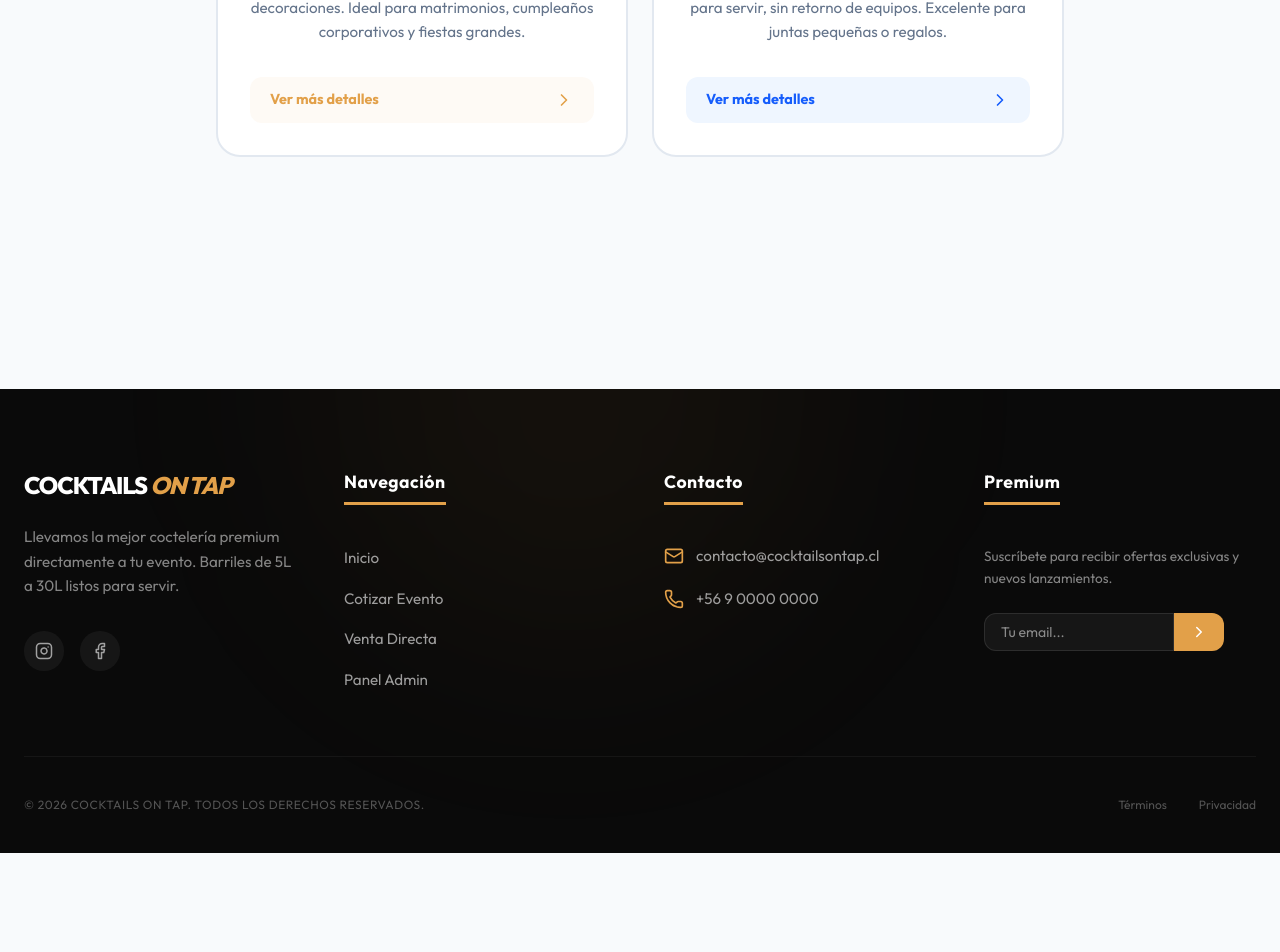
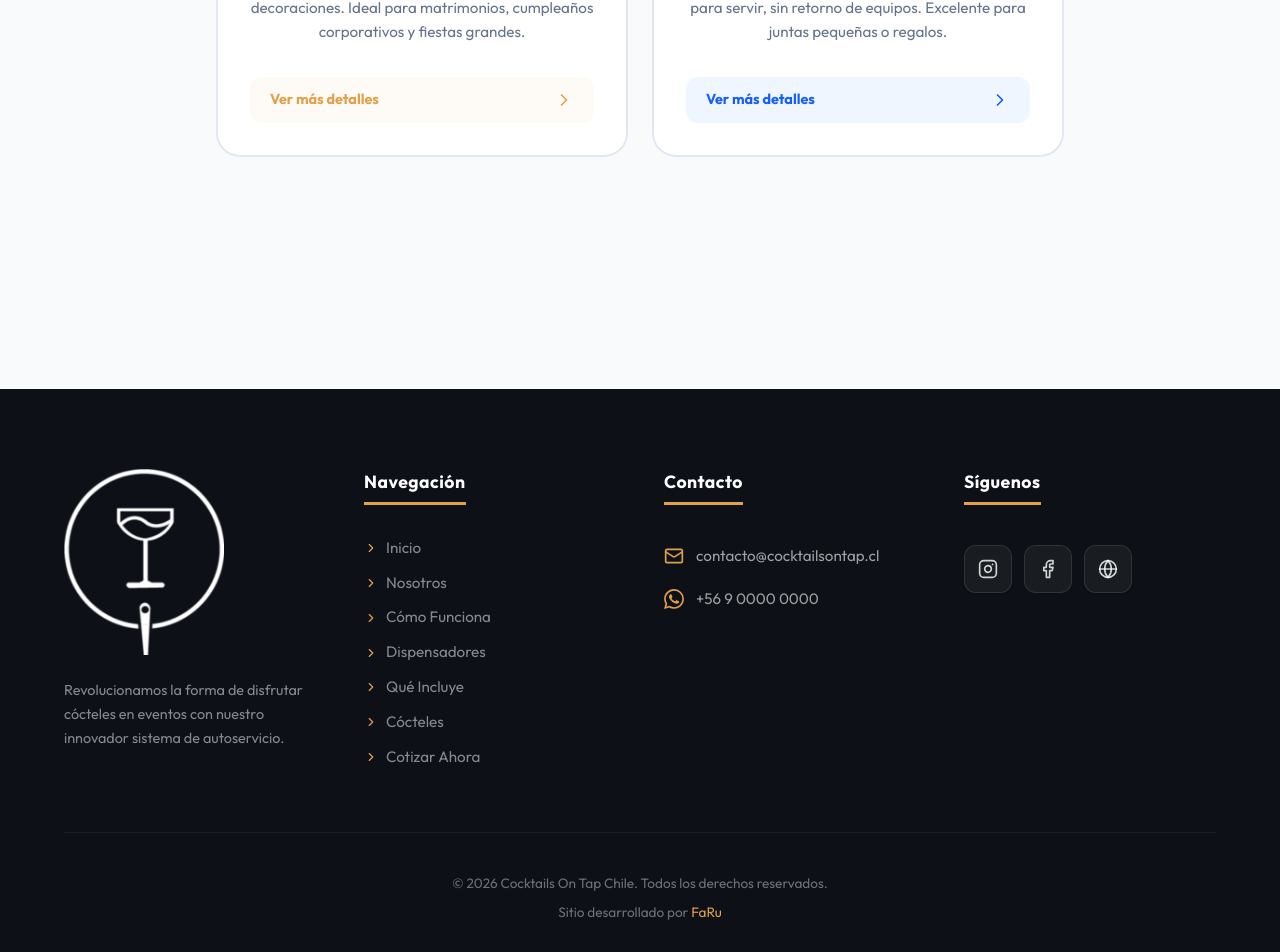
Before and after one commit to faru1983/cocktailsontap.cl, a Next.js app: page /cotizar in a window 1280 px wide. Shown: the part 411-1363 px from the top of the page. Before the commit the page ends 1264 px from the top, so only its background shows below. Built offline with nearby package versions, Linux system fonts and the light colour scheme; no server answers; the database is empty.

Commit message:
feat: implement responsive Footer component with navigation and contact information

```diff
--- a/components/Footer.tsx
+++ b/components/Footer.tsx
@@ -1,50 +1,58 @@
-import { WHATSAPP_URL, WHATSAPP_LABEL } from '@/lib/config';
-import { Mail, Phone, Instagram, Facebook } from 'lucide-react';
-import Link from 'next/link';
+'use client';
+
+import Image from 'next/image';
+import { usePathname } from 'next/navigation';
+import { ChevronRight, Mail, Globe, Instagram, Facebook } from 'lucide-react';
+import { WhatsappIcon } from '@/components/icons';
+import { SITE_URL, WHATSAPP_URL, WHATSAPP_LABEL } from '@/lib/config';
+
 
 export default function Footer() {
-    const year = new Date().getFullYear();
+    const pathname = usePathname();
+    if (pathname?.startsWith('/admin')) return null;
 
     return (
-        <footer className="relative bg-[#0a0a0a] pt-20 pb-10 overflow-hidden">
-            {/* Gradientes de fondo */}
-            <div className="absolute top-0 left-1/4 w-[500px] h-[500px] bg-primary/5 rounded-full blur-[120px] -translate-y-1/2" />
-            <div className="absolute bottom-0 right-1/4 w-[400px] h-[400px] bg-secondary/5 rounded-full blur-[100px] translate-y-1/2" />
-
-            <div className="container mx-auto px-6 relative z-10">
-                <div className="grid grid-cols-1 md:grid-cols-2 lg:grid-cols-4 gap-12 mb-16">
-                    {/* Marca */}
-                    <div className="flex flex-col items-center md:items-start text-center md:text-left">
-                        <Link href="/" className="inline-block mb-6 group">
-                            <span className="text-2xl font-black tracking-tighter text-white">
-                                COCKTAILS <span className="text-primary italic">ON TAP</span>
-                            </span>
-                        </Link>
-                        <p className="text-white/50 text-[0.95rem] leading-relaxed max-w-xs">
-                            Llevamos la mejor coctelería premium directamente a tu evento. Barriles de 5L a 30L listos para servir.
+        <footer className="bg-[#0d1117] text-white/80 pt-20">
+            <div className="max-w-[1200px] mx-auto px-6">
+                {/* Grid principal */}
+                <div className="grid grid-cols-1 md:grid-cols-4 gap-8 md:gap-12 mb-16 text-center md:text-left">
+                    {/* Columna 1 — Logo + descripción */}
+                    <div className="flex flex-col items-center md:items-start">
+                        <Image
+                            src="/assets/logo.webp"
+                            alt="Cocktails On Tap Logo"
+                            width={160}
+                            height={80}
+                            className="w-[140px] md:w-[160px] h-auto mb-6 brightness-0 invert opacity-100"
+                        />
+                        <p className="text-[0.9rem] leading-[1.65] text-white/50 max-w-[280px]">
+                            Revolucionamos la forma de disfrutar cócteles en eventos con nuestro innovador sistema de autoservicio.
                         </p>
-                        <div className="flex gap-4 mt-8">
-                            <a href="https://instagram.com/cocktailsontap.cl" target="_blank" className="w-10 h-10 rounded-full bg-white/5 flex items-center justify-center text-white/60 hover:bg-primary hover:text-white transition-all duration-300">
-                                <Instagram size={18} />
-                            </a>
-                            <a href="#" className="w-10 h-10 rounded-full bg-white/5 flex items-center justify-center text-white/60 hover:bg-primary hover:text-white transition-all duration-300">
-                                <Facebook size={18} />
-                            </a>
-                        </div>
                     </div>
 
-                    {/* Enlaces Rápidos */}
-                    <div className="flex flex-col items-center md:items-start">
+                    {/* Columna 2 — Navegación */}
+                    <div className="flex flex-col items-center md:items-start transition-all">
                         <h4 className="font-bold text-[1.1rem] text-white mb-6 pb-[0.4rem] border-b-[3px] border-primary inline-block tracking-[0.5px]">Navegación</h4>
-                        <ul className="flex flex-col gap-4 mt-4">
-                            <li><Link href="/" className="text-white/60 hover:text-primary transition-colors text-[0.95rem]">Inicio</Link></li>
-                            <li><Link href="/cotizar" className="text-white/60 hover:text-primary transition-colors text-[0.95rem]">Cotizar Evento</Link></li>
-                            <li><Link href="/tienda" className="text-white/60 hover:text-primary transition-colors text-[0.95rem]">Venta Directa</Link></li>
-                            <li><Link href="/admin" className="text-white/60 hover:text-primary transition-colors text-[0.95rem]">Panel Admin</Link></li>
+                        <ul className="flex flex-col gap-3 mt-2">
+                            {[
+                                ['/#inicio', 'Inicio'],
+                                ['/#instagram', 'Nosotros'],
+                                ['/#como-funciona', 'Cómo Funciona'],
+                                ['/#dispensadores', 'Dispensadores'],
+                                ['/#que-incluye', 'Qué Incluye'],
+                                ['/#nuestros-cocteles', 'Cócteles'],
+                                ['/cotizar', 'Cotizar Ahora'],
+                            ].map(([href, label]) => (
+                                <li key={href}>
+                                    <a href={href} className="flex items-center justify-center md:justify-start gap-2 text-[0.95rem] text-white/50 transition-colors duration-200 hover:text-primary group">
+                                        <ChevronRight className="text-primary w-3.5 h-3.5 transition-transform group-hover:translate-x-1" /> {label}
+                                    </a>
+                                </li>
+                            ))}
                         </ul>
                     </div>
 
-                    {/* Contacto */}
+                    {/* Columna 3 — Contacto */}
                     <div className="flex flex-col items-center md:items-start">
                         <h4 className="font-bold text-[1.1rem] text-white mb-6 pb-[0.4rem] border-b-[3px] border-primary inline-block tracking-[0.5px]">Contacto</h4>
                         <div className="flex flex-col gap-5 mt-4">
@@ -54,51 +62,43 @@ export default function Footer() {
                             </a>
                             <a
                                 href={`${WHATSAPP_URL}?text=Hola,%20estoy%20escribiendo%20desde%20su%20pagina%20web!`}
-                                target="_blank"
+                                target="_blank" rel="noopener noreferrer"
                                 className="flex items-center justify-center md:justify-start gap-3 text-white/60 text-[0.95rem] transition-colors duration-200 hover:text-white group"
                             >
-                                <Phone className="text-primary w-[20px] h-[20px] shrink-0" />
+                                <WhatsappIcon className="text-primary w-[20px] h-[20px] shrink-0" />
                                 <span className="group-hover:text-primary transition-colors">{WHATSAPP_LABEL}</span>
                             </a>
                         </div>
                     </div>
 
-                    {/* Newsletter / CTA */}
+                    {/* Columna 4 — Redes sociales */}
                     <div className="flex flex-col items-center md:items-start">
-                        <h4 className="font-bold text-[1.1rem] text-white mb-6 pb-[0.4rem] border-b-[3px] border-primary inline-block tracking-[0.5px]">Premium</h4>
-                        <p className="text-white/50 text-[0.85rem] mt-4 mb-6 leading-relaxed">
-                            Suscríbete para recibir ofertas exclusivas y nuevos lanzamientos.
-                        </p>
-                        <div className="flex w-full max-w-[240px]">
-                            <input
-                                type="email"
-                                placeholder="Tu email..."
-                                className="w-full bg-white/5 border border-white/10 rounded-l-xl px-4 py-2 text-sm text-white focus:outline-none focus:border-primary/50 transition-colors"
-                            />
-                            <button className="bg-primary hover:bg-primary-dark text-white px-4 py-2 rounded-r-xl transition-colors">
-                                <ChevronRight size={18} />
-                            </button>
+                        <h4 className="font-bold text-[1.1rem] text-white mb-6 pb-[0.4rem] border-b-[3px] border-primary inline-block tracking-[0.5px]">Síguenos</h4>
+                        <div className="flex justify-center md:justify-start gap-3 mt-4">
+                            <a href="https://instagram.com/cocktailsontap.chile" className="w-12 h-12 rounded-[12px] bg-white/5 border border-white/10 flex flex-col items-center justify-center text-white/80 transition-all duration-300 hover:bg-primary hover:border-primary hover:text-white hover:-translate-y-[3px] hover:shadow-[0_4px_12px_rgba(226,160,73,0.3)]" target="_blank" rel="noopener noreferrer" aria-label="Instagram">
+                                <Instagram className="w-5 h-5" />
+                            </a>
+                            <a href="https://facebook.com/profile.php?id=61573553396238" className="w-12 h-12 rounded-[12px] bg-white/5 border border-white/10 flex flex-col items-center justify-center text-white/80 transition-all duration-300 hover:bg-primary hover:border-primary hover:text-white hover:-translate-y-[3px] hover:shadow-[0_4px_12px_rgba(226,160,73,0.3)]" target="_blank" rel="noopener noreferrer" aria-label="Facebook">
+                                <Facebook className="w-5 h-5" />
+                            </a>
+                            <a href={`${SITE_URL}/`} className="w-12 h-12 rounded-[12px] bg-white/5 border border-white/10 flex flex-col items-center justify-center text-white/80 transition-all duration-300 hover:bg-primary hover:border-primary hover:text-white hover:-translate-y-[3px] hover:shadow-[0_4px_12px_rgba(226,160,73,0.3)]" target="_blank" rel="noopener noreferrer" aria-label="Sitio web">
+                                <Globe className="w-5 h-5" />
+                            </a>
                         </div>
                     </div>
                 </div>
 
-                {/* Bottom Bar */}
-                <div className="pt-10 border-t border-white/5 flex flex-col md:flex-row justify-between items-center gap-6">
-                    <p className="text-white/30 text-xs tracking-wider">
-                        © {year} COCKTAILS ON TAP. TODOS LOS DERECHOS RESERVADOS.
+                {/* Línea divisoria + copyright */}
+                <div className="border-t border-white/5 py-10 flex flex-col items-center justify-center gap-2 text-[0.85rem] text-white/40 text-center">
+                    <p>© 2026 Cocktails On Tap Chile. Todos los derechos reservados.</p>
+                    <p>
+                        Sitio desarrollado por{' '}
+                        <a href="https://wa.me/56966755025?text=Me%20interesa%20cotizar%20el%20dise%C3%B1o%20de%20una%20pagina%20web!" target="_blank" rel="noopener noreferrer" className="text-primary hover:underline">
+                            FaRu
+                        </a>
                     </p>
-                    <div className="flex gap-8">
-                        <Link href="/terminos" className="text-white/30 hover:text-white/60 text-xs transition-colors">Términos</Link>
-                        <Link href="/privacidad" className="text-white/30 hover:text-white/60 text-xs transition-colors">Privacidad</Link>
-                    </div>
                 </div>
             </div>
         </footer>
     );
 }
-
-function ChevronRight({ size }: { size: number }) {
-    return (
-        <svg xmlns="http://www.w3.org/2000/svg" width={size} height={size} viewBox="0 0 24 24" fill="none" stroke="currentColor" strokeWidth="2" strokeLinecap="round" strokeLinejoin="round"><path d="m9 18 6-6-6-6"/></svg>
-    );
-}
```
